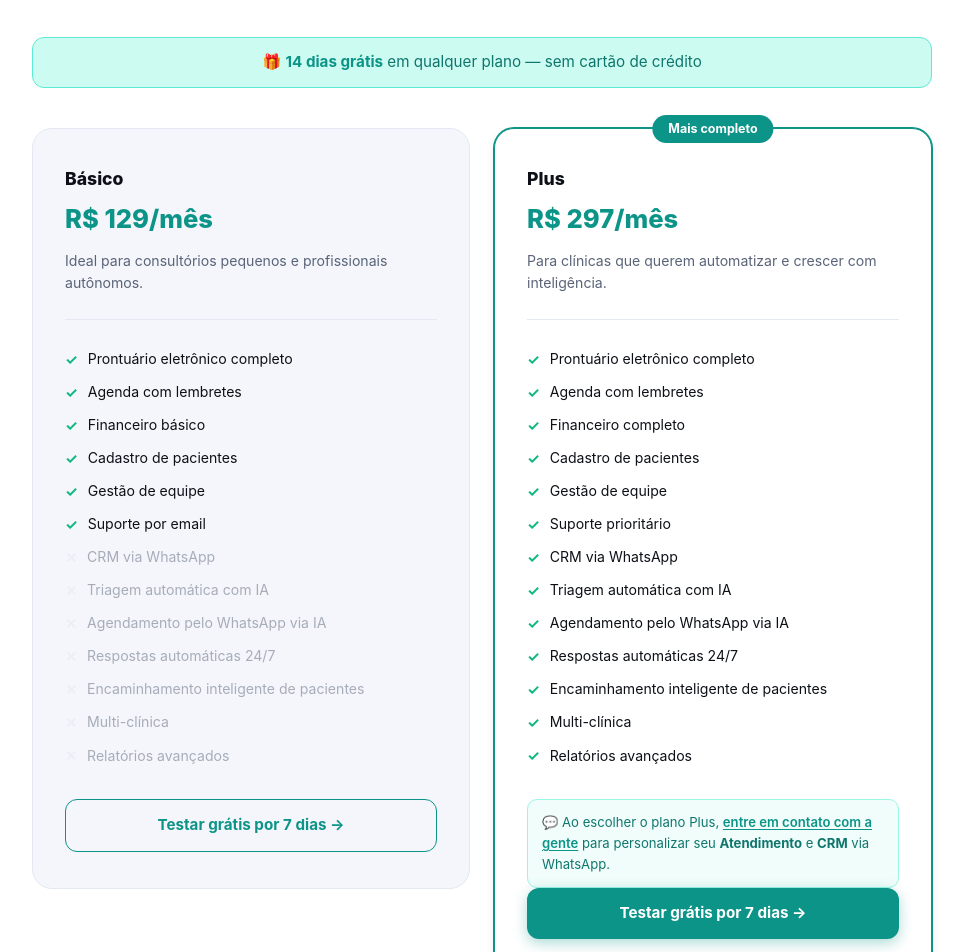
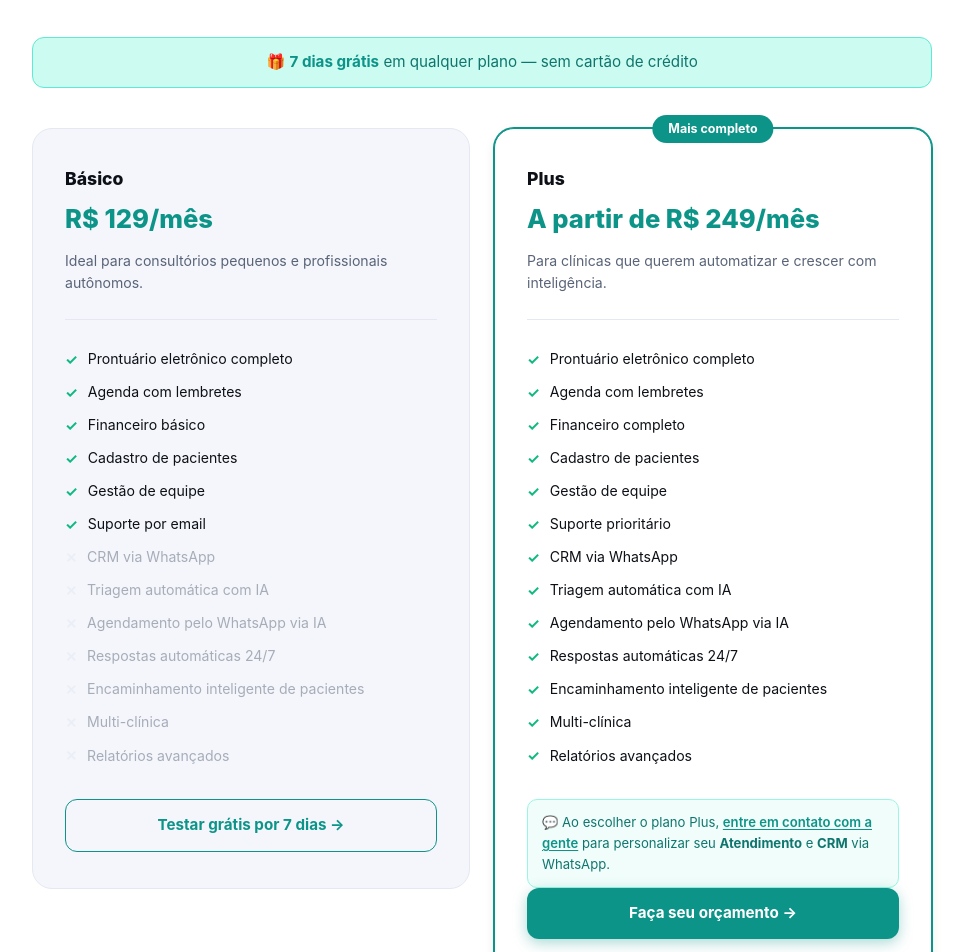
Before and after one commit to dimitresouza12/myclinica-landing, a Next.js app: page / in a window 1280 px wide. Shown: the part 3000-3952 px from the top of the page, without its empty margins (158-1122 px from the left). Built offline with nearby package versions, Linux system fonts and the light colour scheme.

Commit message:
feat: plano Plus com preço a partir de R$249, botão orçamento via WhatsApp e trial de 7 dias
Co-Authored-By: Claude Sonnet 4.6 <noreply@anthropic.com>

```diff
--- a/app/components/Plans.tsx
+++ b/app/components/Plans.tsx
@@ -29,7 +29,7 @@ const plans = [
   },
   {
     name: 'Plus',
-    price: 'R$ 297/mês',
+    price: 'A partir de R$ 249/mês',
     description: 'Para clínicas que querem automatizar e crescer com inteligência.',
     highlight: true,
     features: [
@@ -64,7 +64,7 @@ export default function Plans() {
         </div>
 
         <div className={styles.trialBanner}>
-          🎁 <strong>14 dias grátis</strong> em qualquer plano — sem cartão de crédito
+          🎁 <strong>7 dias grátis</strong> em qualquer plano — sem cartão de crédito
         </div>
 
         <div className={styles.grid}>
@@ -97,12 +97,20 @@ export default function Plans() {
                   💬 Ao escolher o plano Plus, <a href={WHATSAPP} target="_blank" rel="noopener noreferrer" className={styles.contactNoteLink}>entre em contato com a gente</a> para personalizar seu <strong>Atendimento</strong> e <strong>CRM</strong> via WhatsApp.
                 </div>
               )}
-              <a
-                href={SAAS_REGISTER}
-                className={plan.highlight ? styles.primaryBtn : styles.secondaryBtn}
-              >
-                Testar grátis por 7 dias →
-              </a>
+              {plan.highlight ? (
+                <a
+                  href={WHATSAPP}
+                  target="_blank"
+                  rel="noopener noreferrer"
+                  className={styles.primaryBtn}
+                >
+                  Faça seu orçamento →
+                </a>
+              ) : (
+                <a href={SAAS_REGISTER} className={styles.secondaryBtn}>
+                  Testar grátis por 7 dias →
+                </a>
+              )}
             </div>
           ))}
         </div>
```
